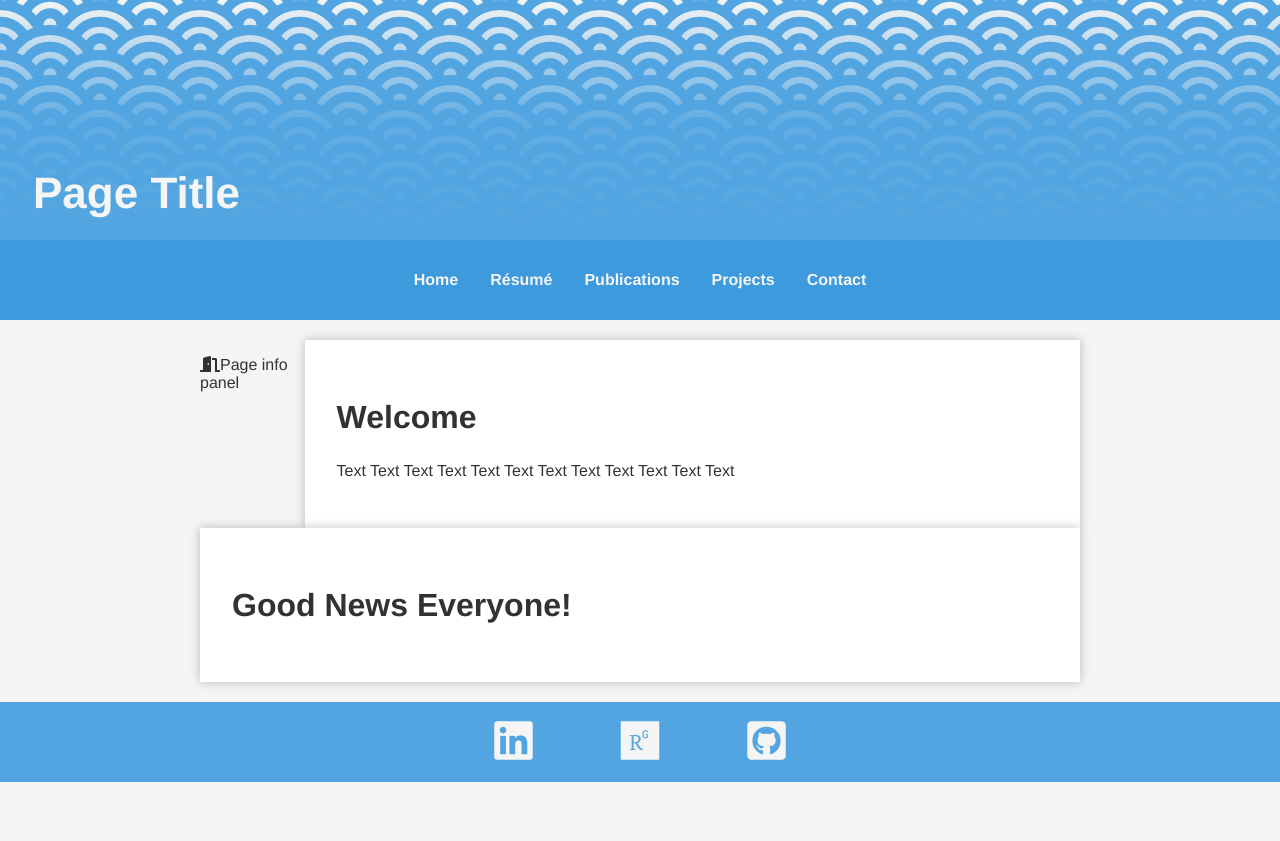
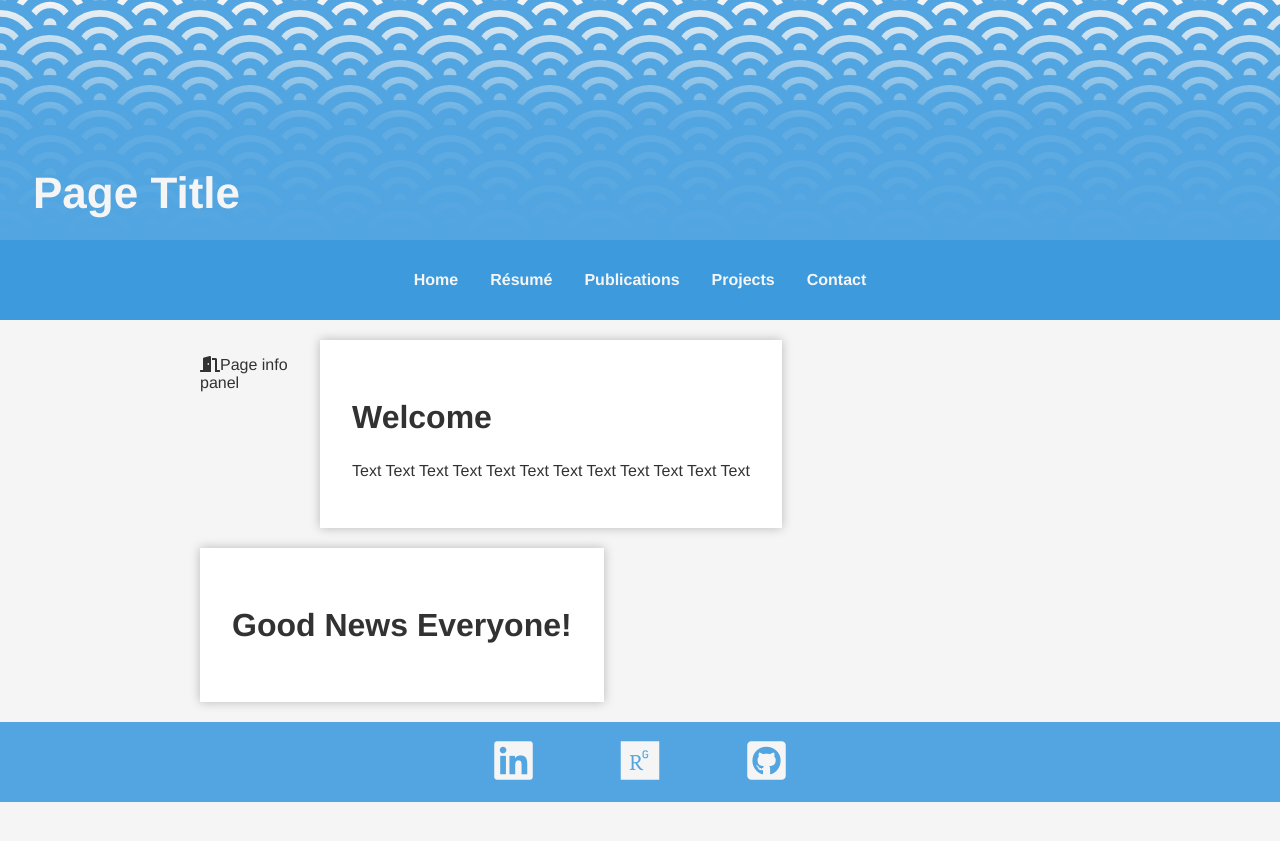
Before and after one commit to dmtveit/dmtveit.github.io, a Jekyll site: the page built from index.html, in a window 1280 px wide. Shown: the top 841 px of the page. Built offline with Jekyll 4.4.1, drawn with Linux system fonts in a browser that asks for light colours.

Commit message:
page info testing

```diff
--- a/css/main.css
+++ b/css/main.css
@@ -189,7 +189,7 @@ main {
     margin-top: 20px;
 }
 .page {
-    width: 100%;
+    width: 100% - var(--width-page-info);
     padding: 2rem;
     box-sizing: border-box;
     background-color: #fff;
--- a/index.html
+++ b/index.html
@@ -17,6 +17,7 @@ title: Page Title
 </div>
 
 <!-- News section -->
+<div class="page-container">
     <div class="page">
         <section>
             {% for post in site.categories.news %}
@@ -24,3 +25,4 @@ title: Page Title
             {% endfor %}
         </section>
     </div>
+</div>
```
Lines whose indentation alone changed are shown as unchanged.
